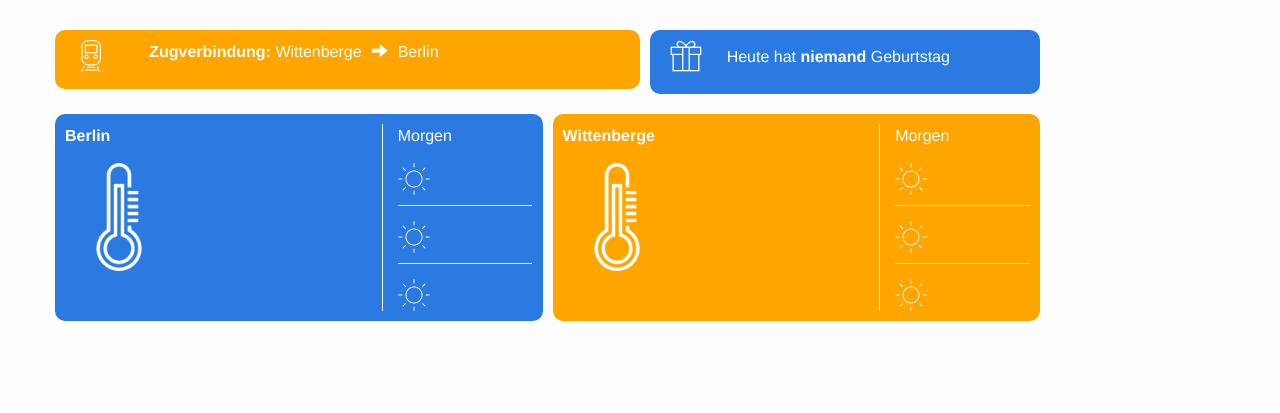
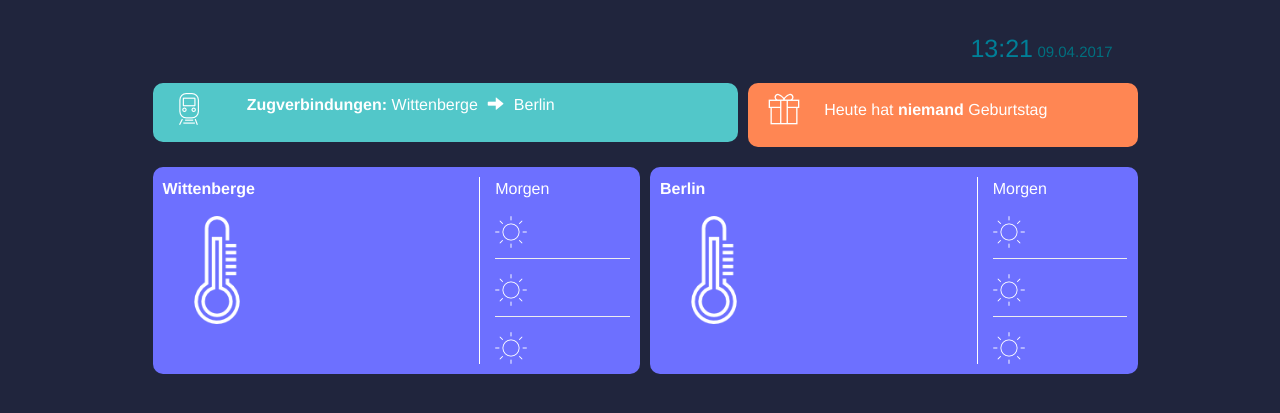
Before and after one commit to aHaasi/raspberry-pi-app, a Jekyll site: the page built from index.html, in a window 1280 px wide. Shown: the top 413 px of the page. Built offline with Jekyll 4.4.1, drawn with Linux system fonts in a browser that asks for light colours.

```diff
--- a/_config.yml
+++ b/_config.yml
@@ -1,5 +1,5 @@
 # Site settings
-title: Your awesome title
+title: Raspberry Pi App
 email: your-email@domain.com
 description: > # this means to ignore newlines until "baseurl:"
   Write an awesome description for your new site here. You can edit this
--- a/_data/birthdays.yml
+++ b/_data/birthdays.yml
@@ -40,6 +40,7 @@ birthdays:
     1981-10-10: Marcus
     1987-10-11: Nhung
     1956-10-18: Peter
+    2014-10-18: Johann
     1984-10-20: Timo M.
     1986-11-04: Semih
     1987-11-12: Mirko
--- a/_includes/head.html
+++ b/_includes/head.html
@@ -8,7 +8,6 @@
 
   <link rel="stylesheet" href="{{ "css/main.css" | prepend: site.baseurl }}">
   <link rel="canonical" href="{{ page.url | replace:'index.html','' | prepend: site.baseurl | prepend: site.url }}">
-  <link rel="alternate" type="application/rss+xml" title="{{ site.title }}" href="{{ "/feed.xml" | prepend: site.baseurl | prepend: site.url }}" />
 
   <link rel="stylesheet" href="{{base}}/libs/css/bootstrap.css">
   <link rel="stylesheet" href="{{base}}/libs/css/bootstrap.min.css">
--- a/css/main.scss
+++ b/css/main.scss
@@ -27,7 +27,18 @@ $content-width:    800px;
 $on-palm:          600px;
 $on-laptop:        800px;
 
-
+$background-color: #20253D;
+$element-color1: #52C7C9;
+$element-color2: #6D70FF;
+$element-color3: #7A81AB;
+$element-color4: #DB3873;
+$element-color5: #48D1A2;
+$element-color6: #12EBA2;
+$element-color7: #FC5A4F;
+$element-color8: #FF8653;
+$element-color9: #5371A9;
+$element-color10: #007F97;
+$element-color11: #00707F;
 
 // Using media queries with like this:
 // @include media-query($on-palm) {
@@ -51,6 +62,9 @@ $on-laptop:        800px;
         "syntax-highlighting"
 ;
 
+body{
+  background-color: $background-color;
+}
 p{
   color: white
 }
@@ -82,6 +96,15 @@ p{
 .border-radius{
   border-radius: 10px;
 }
+.current-date{
+  font-size: 15px;
+  color: $element-color11;
+}
+.current-time{
+  font-size: 25px;
+  color: $element-color10;
+}
+
 .weather-font{
   font-weight: bold;
   font-size: 30px;
@@ -97,21 +120,21 @@ p{
 }
 
 .weather-container{
-  background-color: orange;
+  background-color: $element-color2;
   padding: 10px;
 }
 .Berlin{
-  background-color: $brand-color;
+  background-color: $element-color2;
 }
 .birthday-container{
   padding: 10px;
-  background-color: $brand-color;
+  background-color: $element-color8;
 }
 .currentBirthday{
   margin-top: 5px;
 }
 .train-container{
-  background-color: orange;
+  background-color: $element-color1;
   padding: 10px;
 }
 .train-container .train-connection{
@@ -121,3 +144,9 @@ p{
   color: white;
   padding: 10px 5px 5px 10px;
 }
+.red-color{
+  color: red;
+}
+.green-color{
+  color: green;
+}
--- a/index.html
+++ b/index.html
@@ -35,14 +40,21 @@ layout: default
 
   <div class="background">
     <div class="container">
+      <div class="row">
+        <div class="col-md-9"></div>
+        <div class="col-md-2 text-right">
+          <p><span class="current-time">14:02</span> <span class="current-date">9.04.2017</span></p>
+        </div>
+      </div>
       <div class="row margin-bottom">
+        <div class="col-md-1"></div>
         <div class="col-md-6 train-container border-radius">
           <div class="row">
             <div class="col-md-2 no-padding-right">
               <img class="small-margin-left" src="images/icons/32/002-transport-2.png"/>
             </div>
             <div class="col-md-8 no-padding-left">
-              <p><b>Zugverbindung:</b> <span class="startStation">Wittenberge</span><span class="arrow small-margin-left glyphicon glyphicon-arrow-right"></span><span class="endStation small-margin-left">Berlin</span></p>
+              <p><b>Zugverbindungen:</b> <span class="startStation">Wittenberge</span><span class="arrow small-margin-left glyphicon glyphicon-arrow-right"></span><span class="endStation small-margin-left">Berlin</span></p>
             </div>
           </div>
           <div class="train-details">
@@ -101,6 +113,7 @@ layout: default
         {% capture modulo %}{{ forloop.index0 | modulo:2 }}{% endcapture %}
         {% if modulo == '0' %}
       <div class="row weather">
+        <div class="col-md-1"></div>
         {% endif %}
         <div {% if site.data.cities.size == 1 %} class="col-md-12 uebersicht-element" {% else %} class="col-md-5 weather-container border-radius {{city.name}} {% if modulo == '1' %}small-margin-left{% endif %}" {% endif %}>
             <div class="row">
--- a/javascript/main.js
+++ b/javascript/main.js
@@ -13,7 +13,31 @@ var translation = [
 ];
 var millisecondsToWaitWeather = 900000;
 var millisecondsTrains = 120000;
-var departureStation, arrivalStation, searchedCity;
+var millisecondsForTime = 10000;
+var millisecondsToWaitBirthday = 600000;
+var departureStation, arrivalStation, searchedCity, otherStationsArray;
+
+// For todays date;
+Date.prototype.today = function () {
+    return ((this.getDate() < 10)?"0":"") + this.getDate() +"."+(((this.getMonth()+1) < 10)?"0":"") + (this.getMonth()+1) +"."+ this.getFullYear();
+}
+
+// For the time now
+Date.prototype.timeNow = function () {
+    return ((this.getHours() < 10)?"0":"") + this.getHours() +":"+ ((this.getMinutes() < 10)?"0":"") + this.getMinutes();
+}
+
+function setCurrentDateTime(){
+    var newDate = new Date();
+    $('.current-date').text(newDate.today());
+    $('.current-time').text(newDate.timeNow());
+}
+
+function setCurrentDateTimeInterval(){
+    setInterval(function() {
+        setCurrentDateTime();
+    }, millisecondsForTime);
+}
 
 function getWeather(apiUrl, apiId, id, cityName){
     $.getJSON(apiUrl + "/weather?id="+id+"&&units=metric&APPID="+apiId, function( data ) {
@@ -179,6 +203,12 @@ function getCurrentBirthday(birthdays){
     $(".birthday-end-text").text(' Geburtstag');
 }
 
+function setBirthdayInterval(birthdays){
+    setInterval(function() {
+        getCurrentBirthday(birthdays);
+    }, millisecondsToWaitBirthday);
+}
+
 /**
  * Format the yml file and save all birthdays in an array.
  * @param birthdays
@@ -227,17 +257,23 @@ function getBirthdayPeople(birthdayArray, searchedDate){
  * @param departure
  * @param arrival
  * @param cityName
- * @param arrivalStationId
+ * @param departureStationId
+ * @param otherStations
  */
-function getCurrentTrains(departure, arrival, cityName, departureStationId){
+function getCurrentTrains(departure, arrival, cityName, departureStationId, otherStations){
     departureStation = departure;
     arrivalStation = arrival;
     searchedCity = cityName;
+
+    if(otherStations){
+        otherStationsArray = otherStations.split(',');
+
+        for(var i=0; i<otherStationsArray.length; i++){
+            otherStationsArray[i] = otherStationsArray[i].trim();
+        }
+    }
+
     $('.train-details').empty();
-
-    var data = {
-        url: 'http://reiseauskunft.bahn.de/bin/bhftafel.exe/dn?ld=9646&rt=1&input=%23008010382&boardType=dep&time=actual&productsFilter=11111&start=yes'
-    };
     $.ajax({
         url: 'http://localhost/currentTrains.php?id='+departureStationId,
         success: function(data) {
@@ -274,6 +310,15 @@ function getTrains(data){
                         id: removeReturnCharacter(getIdOfTrain(child.children)),
                         url: getUrlOfTrain(child.children)
                     });
+                }else{
+                    for(var j=0; j<otherStationsArray.length; j++){
+                        if(checkSearchedTrainStationIsIn(otherStationsArray[j], child.children)){
+                            dataList.push({
+                                id: removeReturnCharacter(getIdOfTrain(child.children)),
+                                url: getUrlOfTrain(child.children)
+                            });
+                        }
+                    }
                 }
             }
         }
@@ -471,11 +516,13 @@ function appendTrainDataToContainer(trainData){
 function getTrainConnectionContainer(trainData){
     var startStationDelay = '';
     if(trainData.startStation.delay){
-        startStationDelay = '<span class="departureDelay">'+ trainData.startStation.delay +'</span>';
+        var delayColor = getColorOfDelay(trainData.startStation.delay);
+        startStationDelay = '<span class="departureDelay '+ delayColor +'">'+ trainData.startStation.delay +'</span>';
     }
     var endStationDelay = '';
     if(trainData.endStation.delay){
-        endStationDelay = '<span class="arrivalDelay">'+ trainData.endStation.delay +'</span>';
+        var delayColor = getColorOfDelay(trainData.endStation.delay);
+        endStationDelay = '<span class="arrivalDelay '+ delayColor +'">'+ trainData.endStation.delay +'</span>';
     }
 
     var container = '<div class="train-connection border-radius"><div class="row"><div class="col-md-2 no-padding-right">'+
@@ -493,6 +540,21 @@ function getTrainConnectionContainer(trainData){
     return container;
 }
 
+function getColorOfDelay(delay){
+    if(delay.indexOf('+')> -1){
+        delay = delay.replace('+', '');
+        var delayInInt = parseInt(delay);
+        if(delayInInt){
+            if(delayInInt > 5){
+                return 'red-color';
+            }else{
+                return 'green-color';
+            }
+        }
+    }
+    return 'green-color';
+}
+
 $( document ).ready(function() {
     $('.pull-down').each(function() {
         var $this=$(this);
```
Also changed, not shown: other parts of index.html (+8 -3 lines), _data/cities.yml (+7 -6 lines).
